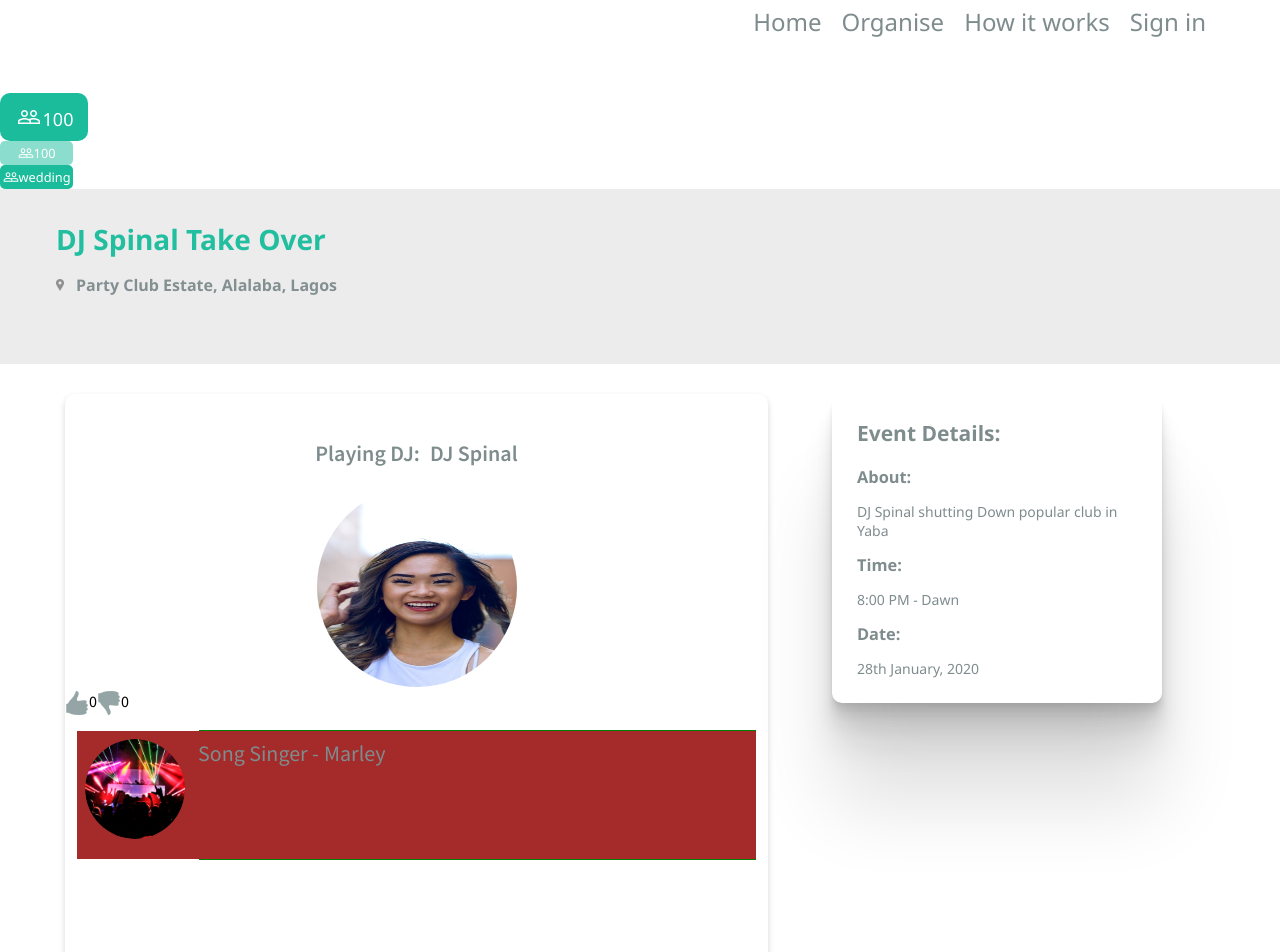
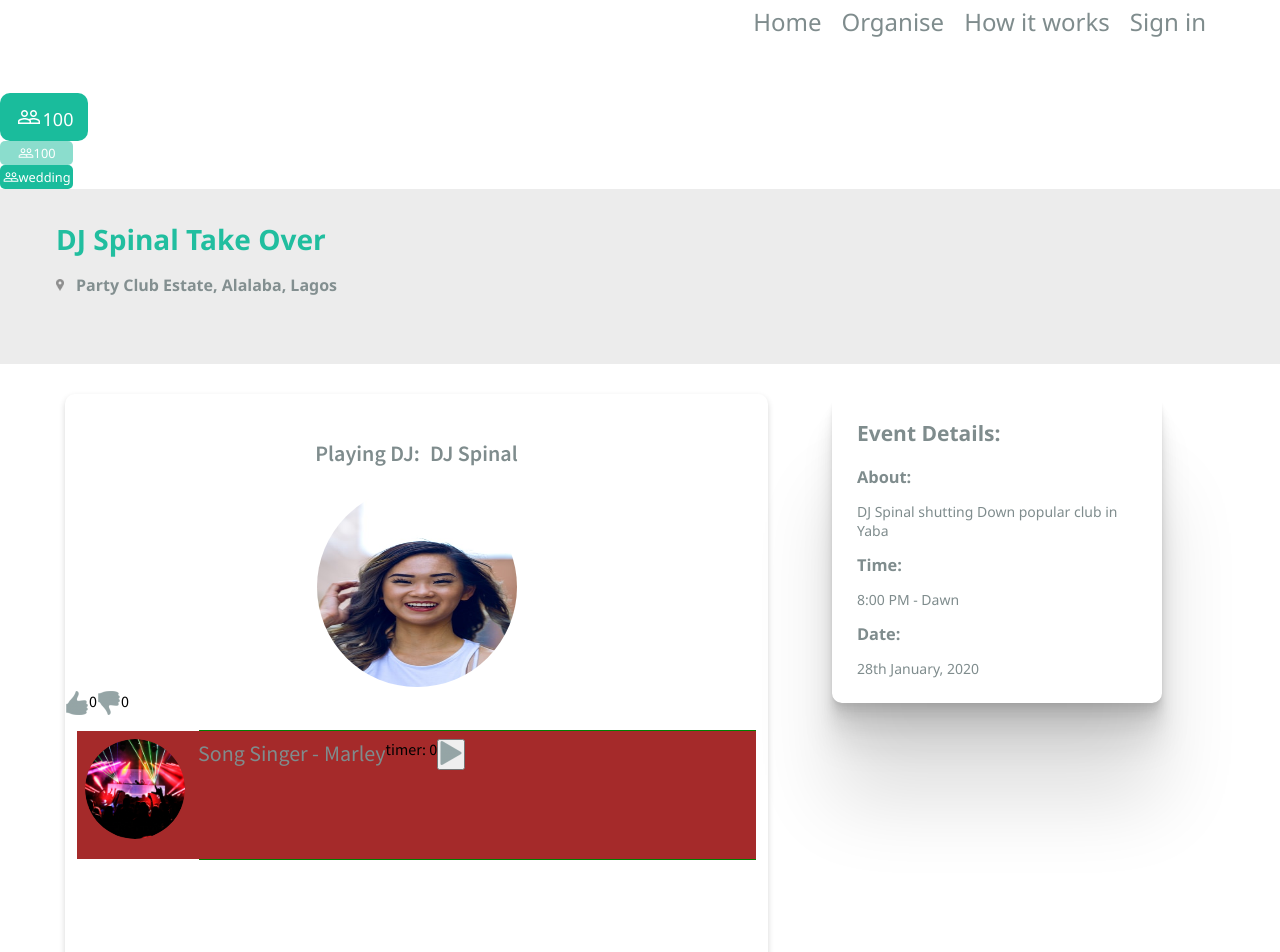
Before and after one commit to meekg33k/sca-code-queens, a React (Create React App) app: page /event in a window 1280 px wide. Shown: the top 952 px of the page. Built offline with nearby package versions, Linux system fonts and the light colour scheme.

Commit message:
timer is counting, play and stop buttons working fine

```diff
--- a/src/components/SingleSong/index.js
+++ b/src/components/SingleSong/index.js
@@ -2,26 +2,88 @@ import React from "react";
 import Image from "../Image";
 import Text from "../Text";
 import LikeUnlike from "../LikeUnlike";
-//import PlayPause from "../PlayPause";
+import Icon from "../Icon";
 import "./SingleSong.css";
 
-const SingleSong = ({albumPhoto, singer}) => {
+
+class SingleSong extends React.Component {
+    constructor(props) {
+        super(props)
+        this.state = {
+            isPlaying: false,
+            time: 0,
+            duration: ""
+        }
+
+        this.startTimer = this.startTimer.bind(this)
+    }
+
+    startTimer = () => {
+        this.timer = setInterval(() =>
+         this.setState({
+             isPlaying: true,
+             time: this.state.time + 1
+         }),1000);
+    }
+
+   /* startTimer = () => {
+        this.setState({
+            time: this.state.time,
+            start: Date.now() - this.state.time
+        })
+        this.timer = setInterval(() => this.setState({
+            time: Date.now() - this.state.start
+        }), 1)
+    }*/
+
+    stopTimer = () => {
+        this.setState({isPlaying: false})
+        clearInterval(this.timer)
+      }
+
+    /*resetTimer = () => {
+    this.setState({time:0})
+    }*/
+
+    render() {
+
+        let start = (this.state.time === 0 || this.state.isPlaying === false) ?
+        <button onClick={this.startTimer}>
+            <Icon src="./assets/play.png" alt="play button" />
+        </button> : null
+
+        let stop = (this.state.time !== 0 && this.state.isPlaying === true) ?
+        <button onClick={this.stopTimer}>
+            <Icon src="./assets/play.png" alt="play button" />
+        </button> : null
+
         return (
             <div className="addBorder">
                 <div className="singleSong">
-                <Image source={albumPhoto} height = {100} width = {100} alt="Photo of this album"  />
+                    <Image source={this.props.albumPhoto} height = {100} width = {100} alt="Photo of this album"  />
                     <div className="albumSinger">
                         <div className="songSinger">
                             <Text text="Song Singer - " color = "greyish" size="extrasmall" />
                         </div>
                         <div className ="singerName">
-                        <Text text= {singer} color= "greyish" size="extrasmall" />
+                            <Text text= {this.props.singer} color= "greyish" size="extrasmall" />
                         </div>
+                        <div>timer: {this.state.time}</div>
+                        <div className="buttonTimer"> {start} {stop} </div>
+
                     </div>
                 </div>
             </div>
         )
     }
+}
+/*<button onClick={this.startTimer}>
+                            <Icon src="./assets/play.png" alt="play button" />
+                        </button>
+                        <button onClick={this.stopTimer}>
+                            <Icon src="./assets/play.png" alt="stop button" />
+                        </button>
 
+                        </div> */
 
 export default SingleSong;
```
Lines whose indentation alone changed are shown as unchanged.
